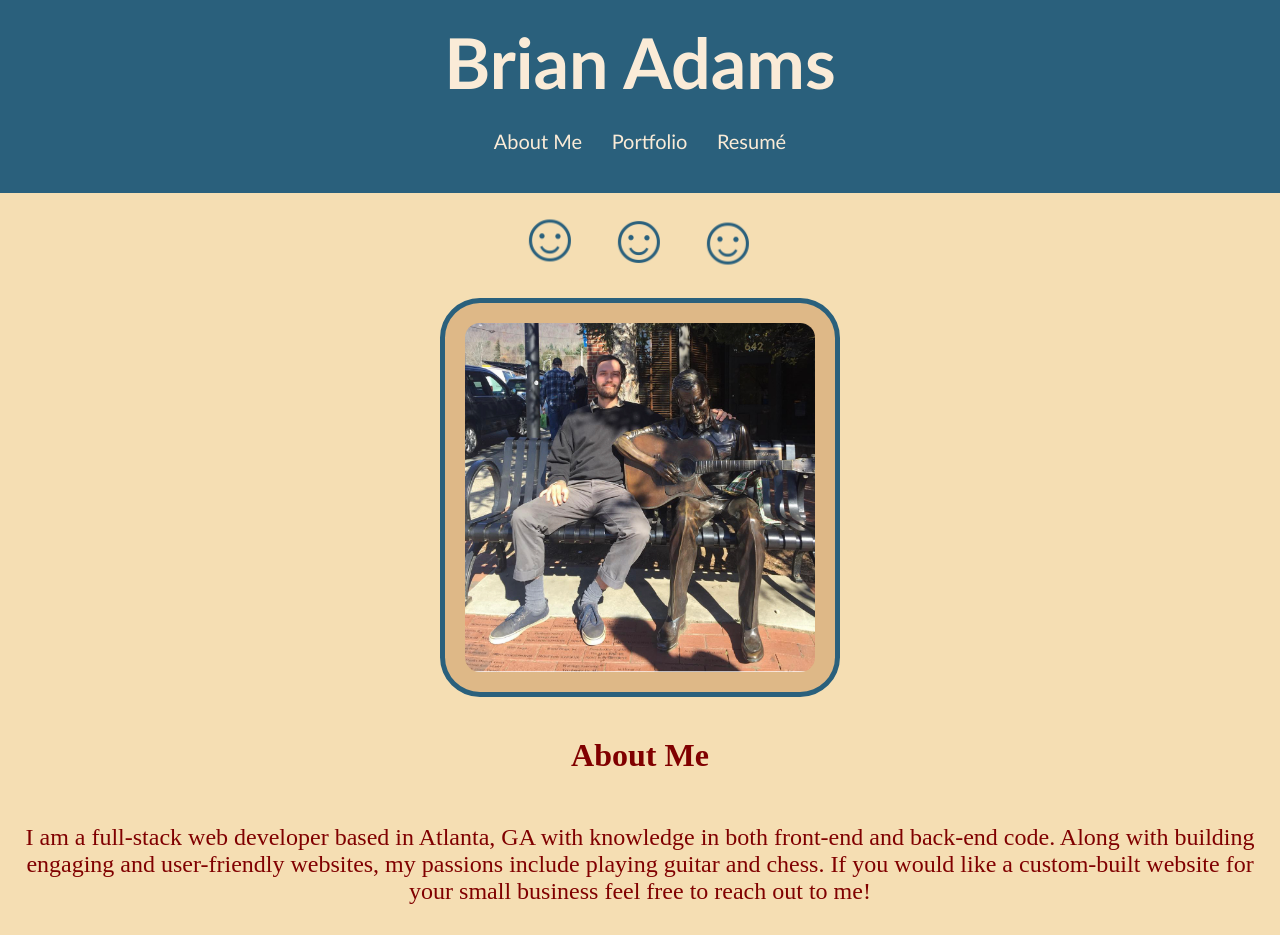
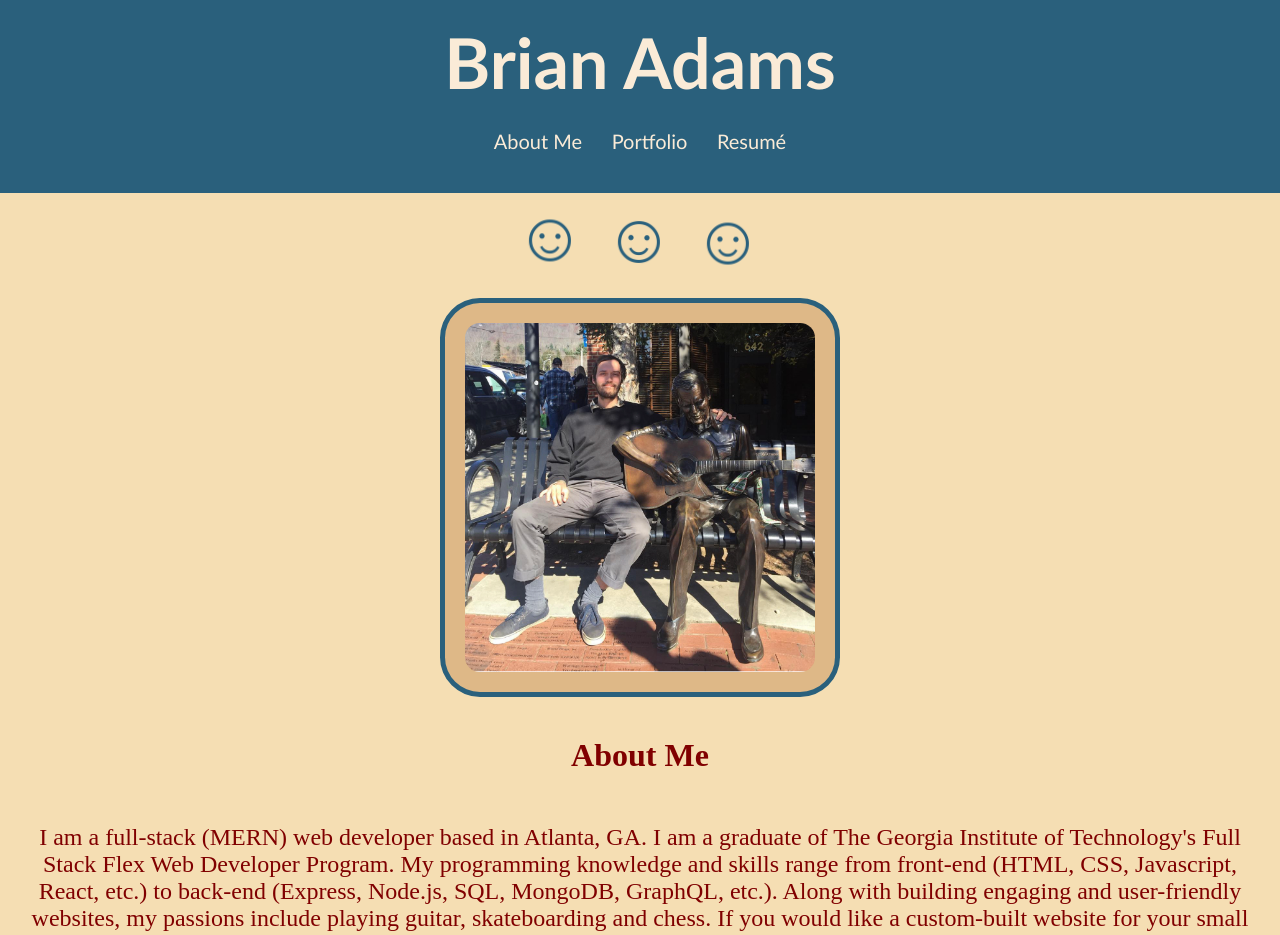
Before and after one commit to BrainAtoms/React_Portfolio, a React (Create React App) app: page / in a window 1280 px wide. Shown: the top 935 px of the page. Built offline with nearby package versions, Linux system fonts and the light colour scheme.

Commit message:
updated about me section and added descriptions to portfolio page

```diff
--- a/src/App.css
+++ b/src/App.css
@@ -251,7 +251,7 @@ section .link:hover{
   max-width: 100%;
   padding:15px;
   margin-right:10px;
-  margin-top:20px;
+  margin-top:10px;
   background-color: skyblue;
   border: solid #2a607c thick;
   border-radius: 10%;
@@ -339,6 +339,7 @@ p {
   display: flex;
   flex-direction: column;
   justify-content: center;
+  text-align: center;
   align-items: center;
   padding-top: 5px;
 }
--- a/src/components/AboutMe.jsx
+++ b/src/components/AboutMe.jsx
@@ -3,16 +3,22 @@ import React from "react";
 function AboutMe() {
   return (
     <article className="article">
-      <img src={require("../images/IMG_4A1A2878BFDE-1.jpeg")} alt="Brain_Atoms/"></img>
+      <img
+        src={require("../images/IMG_4A1A2878BFDE-1.jpeg")}
+        alt="Brain_Atoms/"
+      ></img>
       <h2 className="titles" id="About Me">
         About Me
       </h2>
       <p className="content">
-        I am a full-stack web developer based in Atlanta, GA with knowledge in
-        both front-end and back-end code. Along with building engaging and
-        user-friendly websites, my passions include playing guitar and chess. If
-        you would like a custom-built website for your small business feel free
-        to reach out to me!{" "}
+        I am a full-stack (MERN) web developer based in Atlanta, GA. I am a
+        graduate of The Georgia Institute of Technology's Full Stack Flex Web
+        Developer Program. My programming knowledge and skills range from
+        front-end (HTML, CSS, Javascript, React, etc.) to back-end (Express, Node.js, SQL,
+        MongoDB, GraphQL, etc.). Along with building engaging and user-friendly
+        websites, my passions include playing guitar, skateboarding and chess. If you would
+        like a custom-built website for your small business feel free to reach
+        out to me!{" "}
       </p>
     </article>
   );
--- a/src/components/Portfolio.jsx
+++ b/src/components/Portfolio.jsx
@@ -23,6 +23,7 @@ function Portfolio() {
             </a>
           </section>
         </section>
+        <p>Website for the band Arbor Labor Union containing music videos, information about shows, etc. (HTML, CSS)</p>
         <section className="other-apps">
           <section className="other-app1">
             <a href="https://brainatoms.github.io/The_Grateful_Dead_Quiz/">
@@ -41,6 +42,7 @@ function Portfolio() {
               </a>
             </section>
           </section>
+          <p>Timed quiz made up of questions relating The Grateful Dead. (HTML, CSS, Javascript)</p>
           <section className="other-app2">
             <a href="https://damp-reaches-78303.herokuapp.com/">
               <h4>Snack Shack Appetizer Archive</h4>
@@ -58,6 +60,7 @@ function Portfolio() {
               </a>
             </section>
           </section>
+          <p>Archival website that allows users to sign up/log in and post their own appetizer recipes. (HTML, CSS, Tailwind, Javascript, SQL)</p>
           <section className="other-app2">
             <a href="https://brainatoms.github.io/Weather_Dashboard/">
               <h4>Weather Dashboard- Search 5 Day Forecast</h4>
@@ -75,6 +78,7 @@ function Portfolio() {
               </a>
             </section>
           </section>
+          <p>Website that provides a 5 day forecast for any city searched by the user.</p>
           {/* <section className="other-app2">
             <a href="https://desolate-savannah-46202.herokuapp.com/">
               <img
@@ -107,7 +111,8 @@ function Portfolio() {
               </a>
             </section>
           </section>
-          {/* <section className="other-app2">
+          <p>Website that allows users to create random stats for a new Dungeons and Dragons character. (HTML, CSS, Bulma, Javascript)</p>
+          <section className="other-app2">
             <a href="https://afternoon-mesa-22613-3fdd9a909bc7.herokuapp.com/">
               <h4>Trip Planner- Search and Save Food and Fun</h4>
               <img
@@ -120,7 +125,8 @@ function Portfolio() {
                 <FontAwesomeIcon icon={faGithub} size="2xl" />
               </a>
             </section>
-          </section> */}
+          </section>
+          <p>Trip planning site that allows users to sign up/log in and search for food, entertainment or adventure. (React, HTML, CSS, MongoDB, GraphQL)</p>
         </section>
       </section>
     </div>
```
